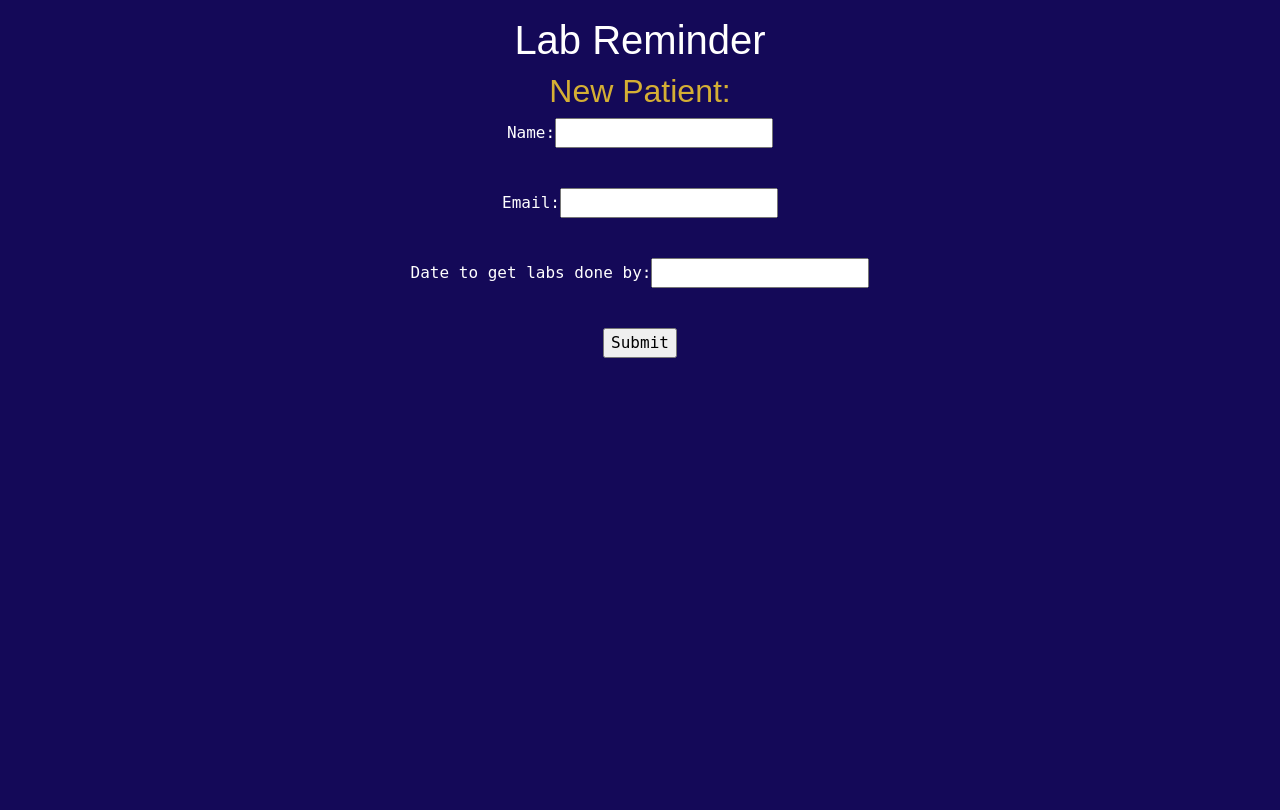
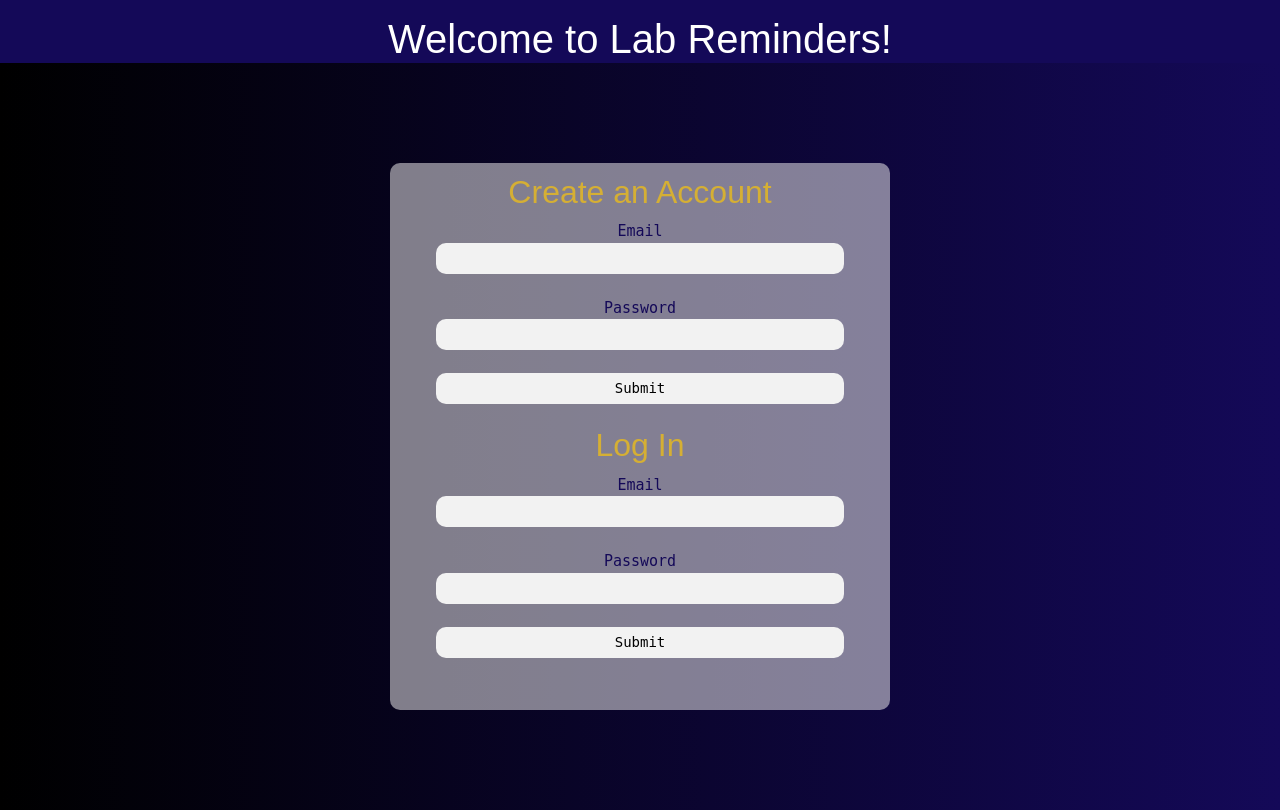
Before and after one commit to MayceeNelson/lab_reminders, a Flask app: page /login in a window 1280 px wide. Before the commit the page ends 358 px from the top, so only its background shows below. Run offline with Flask 2, Linux system fonts and the light colour scheme; some libraries are stand-ins or nearby versions.

Commit message:
final commit

```diff
--- a/server.py
+++ b/server.py
@@ -37,7 +37,7 @@ def process_login():
 
         return redirect("/")
     elif request.method =="GET":
-        return render_template("homepage.html")
+        return render_template("login_page.html")
 
 
 
@@ -50,14 +50,13 @@ def register_user():
 
     if crud.get_user_by_email(email):
 
-        flash("Can't use that email to create account! Try again ya dingus")
+        flash("Can't use that email to create account! Try again")
 
     else:
 
         user = crud.create_user(email, password)
         db.session.add(user)
         db.session.commit()
-        flash("Account created successfully! you can now login")
 
     return redirect("/login")
 
@@ -85,11 +84,11 @@ def register_patient():
         user = crud.get_user_by_email(email)
 
         created_patient = crud.new_patient(phone_num,name,schedule,patient_email)
-        patient_schedule = crud.new_schedule("get your lab work done",date_to_send, date_to_remind, user,created_patient)
+        patient_schedule = crud.new_schedule("This is Canon Professional Wellness Clinic reminding you of your blood work that needs completed tomorrow as discussed at your last visit with your primary care provider. ",date_to_send, date_to_remind, user,created_patient)
         db.session.add(created_patient)
         db.session.add(patient_schedule)
         db.session.commit()
-        flash("Patient created successfully, you can now login.")
+
 
         return redirect("/patients")
 
--- a/sms.py
+++ b/sms.py
@@ -3,7 +3,7 @@ import smtplib, ssl
 port = 465  # For SSL
 smtp_server = "smtp.gmail.com"
 sender_email = "maggiedatlon@gmail.com"  # Enter your address
-receiver_email = "mayceenelson@yahoo.com"  # Enter receiver address
+receiver_email = "tg3283405@gmail.com"  # Enter receiver address
 receiver_txt_sms ="7193717373@mms.att.net"
 password = "asvj kofy ulct qodi"
 message = "This is Canon Professional Wellness Clinic reminding you of your blood work that needs completed tomorrow as discussed at your last visit with your primary care provider. "
--- a/templates/base.html
+++ b/templates/base.html
@@ -4,6 +4,18 @@
   <head>
     <!-- <link rel="stylesheet"
       href="/project/static/css/style.css"> -->
+      <style>
+        .flash_styling{
+          color: white;
+          padding: 10px;
+          background-color: #140958;
+          border: 3px solid #D5AF34;
+          border-radius: 15px;
+          margin-left: 70px;
+          margin-right: 1220px;
+        }
+
+      </style>
     <title>
       {% block title %}{% endblock %}
     </title>
@@ -13,11 +25,11 @@
     <link rel="stylesheet" href="https://stackpath.bootstrapcdn.com/bootstrap/4.3.1/css/bootstrap.min.css" integrity="sha384-ggOyR0iXCbMQv3Xipma34MD+dH/1fQ784/j6cY/iJTQUOhcWr7x9JvoRxT2MZw1T" crossorigin="anonymous">
     <link rel="stylesheet" href="https://use.fontawesome.com/releases/v5.6.3/css/all.css" integrity="sha384-UHRtZLI+pbxtHCWp1t77Bi1L4ZtiqrqD80Kn4Z8NTSRyMA2Fd33n5dQ8lWUE00s/" crossorigin="anonymous">
   <body>
-    <ul>
+
       {% for message in get_flashed_messages() %}
-        <li>{{message}}</li>
+        <div class="flash_styling">{{message}}</div>
       {% endfor %}
-    </ul>
+
     {% block body %}{% endblock %}
 
     {% block after_body %}{% endblock %}
--- a/templates/homepage.html
+++ b/templates/homepage.html
@@ -1,4 +1,4 @@
-{% extends 'base.html' %}
+{% extends 'base.html'%}
 {% block title %}home page{% endblock %}
 
 {% block body %}
@@ -9,6 +9,7 @@
   h1{
     color:white;
     font-family: fantasy;
+    padding-top: 15px;
     background-color: #140958;
     text-align: center;
   }
@@ -22,10 +23,70 @@
     color:white;
     font-family: monospace;
   }
+  button:hover{
+    background-color:#D5AF34;
+    color:#140958;
+  }
+  body{
+    background: linear-gradient(to right,#000, #140958);
+  }
+  .form{
+    font-family: fantasy;
+    position: relative;
+    z-index: 1;
+    background-color: rgba(251, 250, 250, 0.5);
+    opacity: 100%;
+    max-width: 500px;
+    margin: 100px auto 100px;
+    padding: 10px 45px 30px 45px;
+    text-align: center;
+    box-shadow: 0 0 20 0 rgba(0, 0 , 0, 0.2), 0 5px 5px 0 rgba(0,0,0,0.24);
+    border-radius: 10px;
+  }
+  .form p{
+    font-size: 15px;
+    padding: 1px;
+    text-align: center;
+  }
+  .form input{
+    outline: 0;
+    border-radius: 10px;
+    background: #f2f2f2;
+    width: 100%;
+    border: 0;
+    margin: 0 0 5px;
+    padding: 5px;
+    box-sizing: border-box;
+    font-size: 14px;
 
+
+  }
+  .form input:hover{
+    background-color: rgb(163, 239, 249);
+    transition: all 1s ease 0s;
+  }
+  .form input:focus{
+    background-color: rgb(163, 239, 249);
+    transition: all 1s ease 0s;
+
+  }
+  .form button{
+    text-transform: uppercase;
+    outline: 0;
+    border-radius: 10px;
+    background: #D5AF34 ;
+    width: 100%;
+    border: 0;
+    padding: 15px;
+    color:#D5AF34;
+    font-size: 14px;
+    cursor: pointer;
+  }
   </style>
-<h1>Lab Reminder</h1>
-<form action="/patients" method="POST">
+
+<h1>Lab Reminders</h1>
+<div class="form">
+<form  action="/patients" method="POST">
 
     <h2>New Patient:</h2>
    <p> Name:<input id="textbox" type="text" name="name">
@@ -38,7 +99,7 @@
 
     <p><input type="submit"></p>
   </form>
+</div>
 
-  <br>
 
 {% endblock %}
--- a/templates/login_page.html
+++ b/templates/login_page.html
@@ -4,12 +4,14 @@
 {% block body %}
 <!-- <head>  <link rel="stylesheet"
   href="/project/static/css/style.css"></head> -->
+<head>
 <style>
 body{
   background-color: #140958;
 }
 h1{
   color:white;
+  padding-top:  15px;
   font-family: fantasy;
   background-color: #140958;
   text-align: center;
@@ -21,14 +23,72 @@ h2{
 }
 p{
   text-align: center;
-  color:white;
+  color:#140958;;
   font-family: monospace;
 }
+
+  body{
+    background: linear-gradient(to right,#000, #140958);
+  }
+  .form{
+    font-family: fantasy;
+    position: relative;
+    z-index: 1;
+    background-color: rgba(251, 250, 250, 0.5);
+    opacity: 100%;
+    max-width: 500px;
+    margin: 100px auto 100px;
+    padding: 10px 45px 30px 45px;
+    text-align: center;
+    box-shadow: 0 0 20 0 rgba(0, 0 , 0, 0.2), 0 5px 5px 0 rgba(0,0,0,0.24);
+    border-radius: 10px;
+  }
+  .form p{
+    font-size: 15px;
+    padding: 1px;
+    text-align: center;
+  }
+  .form input{
+    outline: 0;
+    border-radius: 10px;
+    background: #f2f2f2;
+    width: 100%;
+    border: 0;
+    margin: 0 0 5px;
+    padding: 5px;
+    box-sizing: border-box;
+    font-size: 14px;
+
+
+  }
+  .form input:hover{
+    background-color: rgb(163, 239, 249);
+    transition: all 1s ease 0s;
+  }
+  .form input:focus{
+    background-color: rgb(163, 239, 249);
+    transition: all 1s ease 0s;
+
+  }
+  .form button{
+    text-transform: uppercase;
+    outline: 0;
+    border-radius: 10px;
+    background: #D5AF34 ;
+    width: 100%;
+    border: 0;
+    padding: 15px;
+    color:#D5AF34;
+    font-size: 14px;
+    cursor: pointer;
+  }
 </style>
+</head>
   <h1>Welcome to Lab Reminders!</h1>
 
+<div class="form">
+  <h2>Create an Account</h2>
 
-  <h2>Create an Account</h2>
   <form action="/users" method="POST">
     <p>
       Email <input type="text" name="email">
@@ -57,4 +117,6 @@ p{
       <input type="submit">
     </p>
   </form>
+
+</div>
 {% endblock %}
```
Also changed, not shown: templates/all_patients.html (+40 -5 lines).
